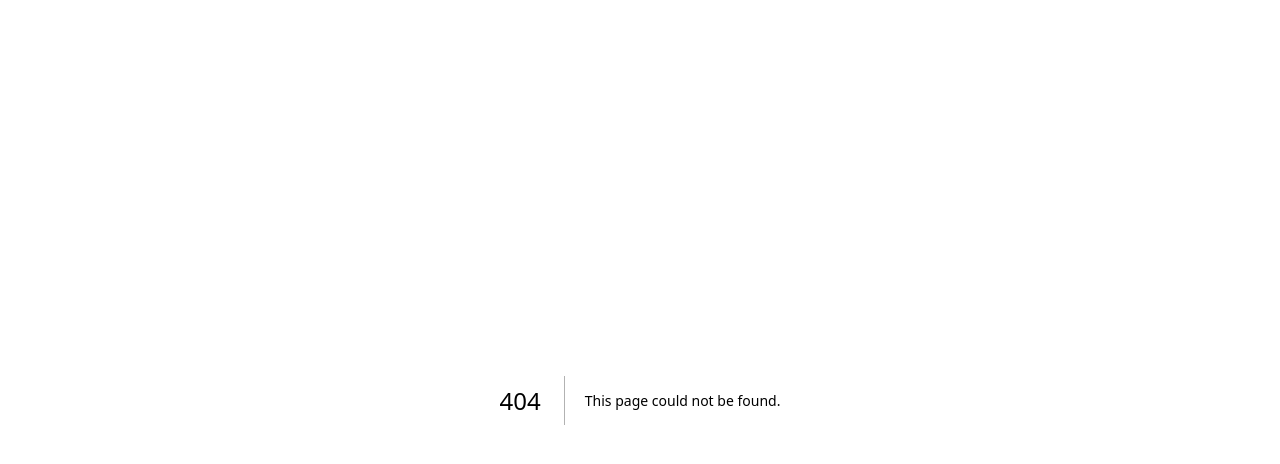
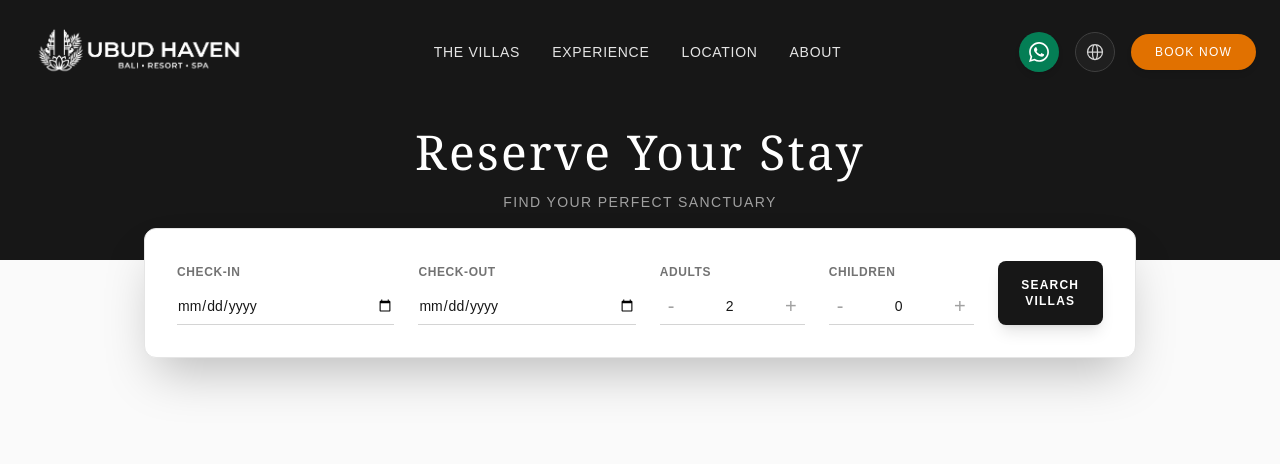
Before and after one commit to padankcool/ubudhaven, a Next.js app: page /booking in a window 1280 px wide. Before the commit this address had no page. Shown: the top 464 px of the page. Built offline with nearby package versions, Linux system fonts and the light colour scheme.

Commit message:
add booking page

```diff
--- /dev/null
+++ b/app/booking/page.js
@@ -0,0 +1,230 @@
+'use client';
+
+import { useState } from 'react';
+import Navbar from '@/components/Navbar';
+import Image from 'next/image';
+
+export default function BookingPage() {
+  // State untuk form booking
+  const [checkIn, setCheckIn] = useState('');
+  const [checkOut, setCheckOut] = useState('');
+  const [adults, setAdults] = useState(2);
+  const [children, setChildren] = useState(0);
+  const [isSearched, setIsSearched] = useState(false);
+
+  // Data Dummy Villa
+  const villas = [
+    {
+      id: 1,
+      name: 'Royal Pool Villa',
+      description: '1 Bedroom • Private Pool • Jungle View',
+      pricePerNight: 2500000,
+      capacity: 2,
+      image: 'https://images.unsplash.com/photo-1582268611958-ebfd161ef9cf?q=80&w=800&auto=format&fit=crop',
+    },
+    {
+      id: 2,
+      name: 'Family Haven Suite',
+      description: '2 Bedrooms • Private Pool • Garden View',
+      pricePerNight: 4000000,
+      capacity: 4,
+      image: 'https://images.unsplash.com/photo-1522708323590-d24dbb6b0267?q=80&w=800&auto=format&fit=crop',
+    },
+    {
+      id: 3,
+      name: 'Presidential Sanctuary',
+      description: '3 Bedrooms • Infinity Pool • Valley View',
+      pricePerNight: 7500000,
+      capacity: 6,
+      image: 'https://images.unsplash.com/photo-1501183638710-841dd1904471?q=80&w=800&auto=format&fit=crop',
+    }
+  ];
+
+  // Hitung jumlah malam
+  const calculateNights = () => {
+    if (!checkIn || !checkOut) return 0;
+    const start = new Date(checkIn);
+    const end = new Date(checkOut);
+    const diffTime = end - start;
+    const diffDays = Math.ceil(diffTime / (1000 * 60 * 60 * 24));
+    return diffDays > 0 ? diffDays : 0;
+  };
+
+  const nights = calculateNights();
+
+  // Handle tombol search
+  const handleSearch = (e) => {
+    e.preventDefault();
+    if (!checkIn || !checkOut) {
+      alert('Please select both Check-in and Check-out dates.');
+      return;
+    }
+    setIsSearched(true);
+  };
+
+  // Format ke Rupiah
+  const formatIDR = (price) => {
+    return new Intl.NumberFormat('id-ID', {
+      style: 'currency',
+      currency: 'IDR',
+      minimumFractionDigits: 0,
+    }).format(price);
+  };
+
+  return (
+    <main className="min-h-screen bg-neutral-50 text-neutral-900 pb-20">
+      {/* Kita panggil Navbar yang sudah dibuat sebelumnya */}
+      <Navbar />
+
+      {/* Header Halaman Booking */}
+      <div className="pt-32 pb-12 bg-neutral-900 text-center">
+        <h1 className="text-3xl md:text-5xl font-serif text-white tracking-wider mb-4">
+          Reserve Your Stay
+        </h1>
+        <p className="text-neutral-400 text-sm tracking-widest uppercase">
+          Find Your Perfect Sanctuary
+        </p>
+      </div>
+
+      {/* Kotak Form Pencarian (Rooms, Guests, Dates) */}
+      <div className="max-w-5xl mx-auto -mt-8 px-4 relative z-10">
+        <form
+          onSubmit={handleSearch}
+          className="bg-white rounded-xl shadow-2xl p-6 md:p-8 flex flex-col md:flex-row items-end gap-6 border border-neutral-200"
+        >
+          {/* Tanggal Check-in */}
+          <div className="w-full md:w-1/4">
+            <label className="block text-xs font-semibold tracking-wider text-neutral-500 uppercase mb-2">
+              Check-In
+            </label>
+            <input
+              type="date"
+              value={checkIn}
+              min={new Date().toISOString().split('T')[0]} // Blokir tanggal masa lalu
+              onChange={(e) => {
+                setCheckIn(e.target.value);
+                setIsSearched(false);
+              }}
+              className="w-full border-b border-neutral-300 py-2 focus:outline-none focus:border-amber-600 bg-transparent text-sm"
+              required
+            />
+          </div>
+
+          {/* Tanggal Check-out */}
+          <div className="w-full md:w-1/4">
+            <label className="block text-xs font-semibold tracking-wider text-neutral-500 uppercase mb-2">
+              Check-Out
+            </label>
+            <input
+              type="date"
+              value={checkOut}
+              min={checkIn || new Date().toISOString().split('T')[0]} // Blokir tanggal sebelum check-in
+              onChange={(e) => {
+                setCheckOut(e.target.value);
+                setIsSearched(false);
+              }}
+              className="w-full border-b border-neutral-300 py-2 focus:outline-none focus:border-amber-600 bg-transparent text-sm"
+              required
+            />
+          </div>
+
+          {/* Guest: Adults */}
+          <div className="w-full md:w-1/6">
+            <label className="block text-xs font-semibold tracking-wider text-neutral-500 uppercase mb-2">
+              Adults
+            </label>
+            <div className="flex items-center justify-between border-b border-neutral-300 py-1">
+              <button type="button" onClick={() => setAdults(Math.max(1, adults - 1))} className="text-xl text-neutral-400 hover:text-amber-600 px-2">-</button>
+              <span className="text-sm font-medium">{adults}</span>
+              <button type="button" onClick={() => setAdults(adults + 1)} className="text-xl text-neutral-400 hover:text-amber-600 px-2">+</button>
+            </div>
+          </div>
+
+          {/* Guest: Children */}
+          <div className="w-full md:w-1/6">
+            <label className="block text-xs font-semibold tracking-wider text-neutral-500 uppercase mb-2">
+              Children
+            </label>
+            <div className="flex items-center justify-between border-b border-neutral-300 py-1">
+              <button type="button" onClick={() => setChildren(Math.max(0, children - 1))} className="text-xl text-neutral-400 hover:text-amber-600 px-2">-</button>
+              <span className="text-sm font-medium">{children}</span>
+              <button type="button" onClick={() => setChildren(children + 1)} className="text-xl text-neutral-400 hover:text-amber-600 px-2">+</button>
+            </div>
+          </div>
+
+          {/* Tombol Search */}
+          <div className="w-full md:w-auto flex-grow">
+            <button
+              type="submit"
+              className="w-full bg-neutral-900 text-white text-xs tracking-widest uppercase font-semibold py-4 rounded-lg hover:bg-amber-600 transition-colors shadow-lg"
+            >
+              Search Villas
+            </button>
+          </div>
+        </form>
+      </div>
+
+      {/* Hasil Pencarian (Muncul setelah diklik Search) */}
+      {isSearched && nights > 0 && (
+        <div className="max-w-5xl mx-auto mt-16 px-4">
+          <div className="mb-8 flex justify-between items-end border-b border-neutral-200 pb-4">
+            <div>
+              <h2 className="text-2xl font-serif">Available Rooms</h2>
+              <p className="text-sm text-neutral-500 mt-1">
+                For {nights} night(s) • {adults} Adult(s), {children} Child(ren)
+              </p>
+            </div>
+          </div>
+
+          <div className="space-y-8">
+            {villas.map((villa) => {
+              const totalPrice = villa.pricePerNight * nights;
+
+              return (
+                <div key={villa.id} className="bg-white rounded-xl overflow-hidden shadow-md flex flex-col md:flex-row border border-neutral-100 transition-all hover:shadow-xl">
+                  {/* Foto Villa */}
+                  <div className="relative w-full md:w-1/3 h-64 md:h-auto bg-neutral-200">
+                    <Image
+                      src={villa.image}
+                      alt={villa.name}
+                      fill
+                      className="object-cover"
+                    />
+                  </div>
+
+                  {/* Detail Villa & Harga */}
+                  <div className="p-6 md:p-8 flex flex-col justify-between w-full md:w-2/3">
+                    <div>
+                      <div className="flex justify-between items-start mb-2">
+                        <h3 className="text-xl font-serif font-medium text-neutral-900">{villa.name}</h3>
+                        <span className="text-xs tracking-widest uppercase bg-neutral-100 text-neutral-600 px-3 py-1 rounded-full">
+                          Max {villa.capacity} Guests
+                        </span>
+                      </div>
+                      <p className="text-sm text-neutral-500 mb-6">{villa.description}</p>
+                    </div>
+
+                    <div className="flex flex-col md:flex-row items-center justify-between mt-auto border-t border-neutral-100 pt-6">
+                      <div className="mb-4 md:mb-0 w-full md:w-auto text-left">
+                        <p className="text-xs text-neutral-500 uppercase tracking-widest mb-1">Total for {nights} night(s)</p>
+                        <p className="text-2xl font-semibold text-neutral-900">{formatIDR(totalPrice)}</p>
+                        <p className="text-xs text-neutral-400 mt-1">Includes taxes & fees</p>
+                      </div>
+
+                      <button
+                        onClick={() => alert(`Booking process for ${villa.name} initiated!`)}
+                        className="w-full md:w-auto px-8 py-3.5 bg-amber-600 text-white text-xs font-semibold tracking-widest uppercase rounded-lg hover:bg-amber-500 transition-colors shadow-md"
+                      >
+                        Book Villa
+                      </button>
+                    </div>
+                  </div>
+                </div>
+              );
+            })}
+          </div>
+        </div>
+      )}
+    </main>
+  );
+}
--- a/components/Hero.js
+++ b/components/Hero.js
@@ -36,7 +36,7 @@ export default function Hero() {
         {/* Tombol Aksi */}
         <div className="flex flex-col sm:flex-row items-center justify-center gap-4">
           <Link
-            href="#booking"
+            href="/booking"
             className="w-full sm:w-auto px-8 py-3.5 text-xs font-medium tracking-widest uppercase bg-amber-600 text-white rounded-full hover:bg-amber-500 transition-all shadow-lg"
           >
             Book Your Stay
--- a/components/Navbar.js
+++ b/components/Navbar.js
@@ -188,7 +188,7 @@ export default function Navbar() {
 
             {/* Tombol Book Now */}
             <Link
-              href="#booking"
+              href="/booking"
               className="px-6 py-2.5 text-xs font-medium tracking-widest uppercase bg-amber-600 text-white rounded-full hover:bg-amber-500 transition-all shadow-md"
             >
               Book Now
```
